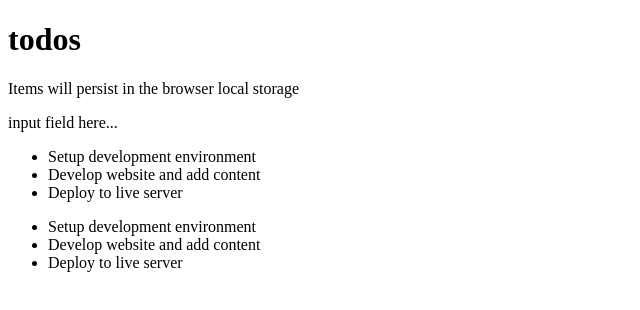
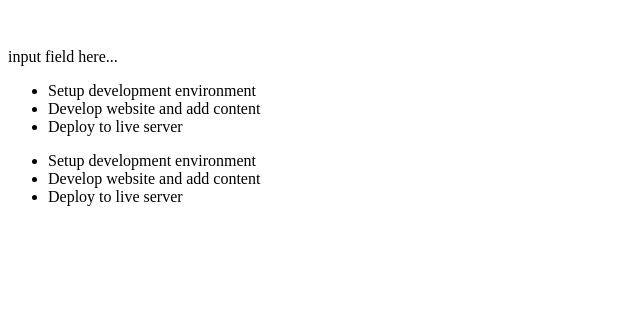
Before and after one commit to ClaudiaRojasSoto/React-ToDo-App, a React (Vite) app: page / in a window 1280 px wide. Shown: the top 310 px of the page, without its empty margins (0-640 px from the left). Built offline with nearby package versions, Linux system fonts and the light colour scheme.

Commit message:
Ads te import of the ccs file

```diff
--- a/src/components/Header.jsx
+++ b/src/components/Header.jsx
@@ -1,9 +1,15 @@
-const Header = () => {
-    return (
-      <header>
-        <h1>todos</h1>
-        <p>Items will persist in the browser local storage</p>
-      </header>
-    );
+import styles from '@/styles/Header.module.css';
+const Header = (props) => {
+  const headerStyle = {
+    padding: '20px 0',
+    lineHeight: '1.5em',
+    color: '#aeadad',
+    textAlign: 'center',
   };
-  export default Header;
+  return (
+    <header style={headerStyle} className={styles.header}>
+      {props.children}
+    </header>
+  );
+};
+export default Header;
```
